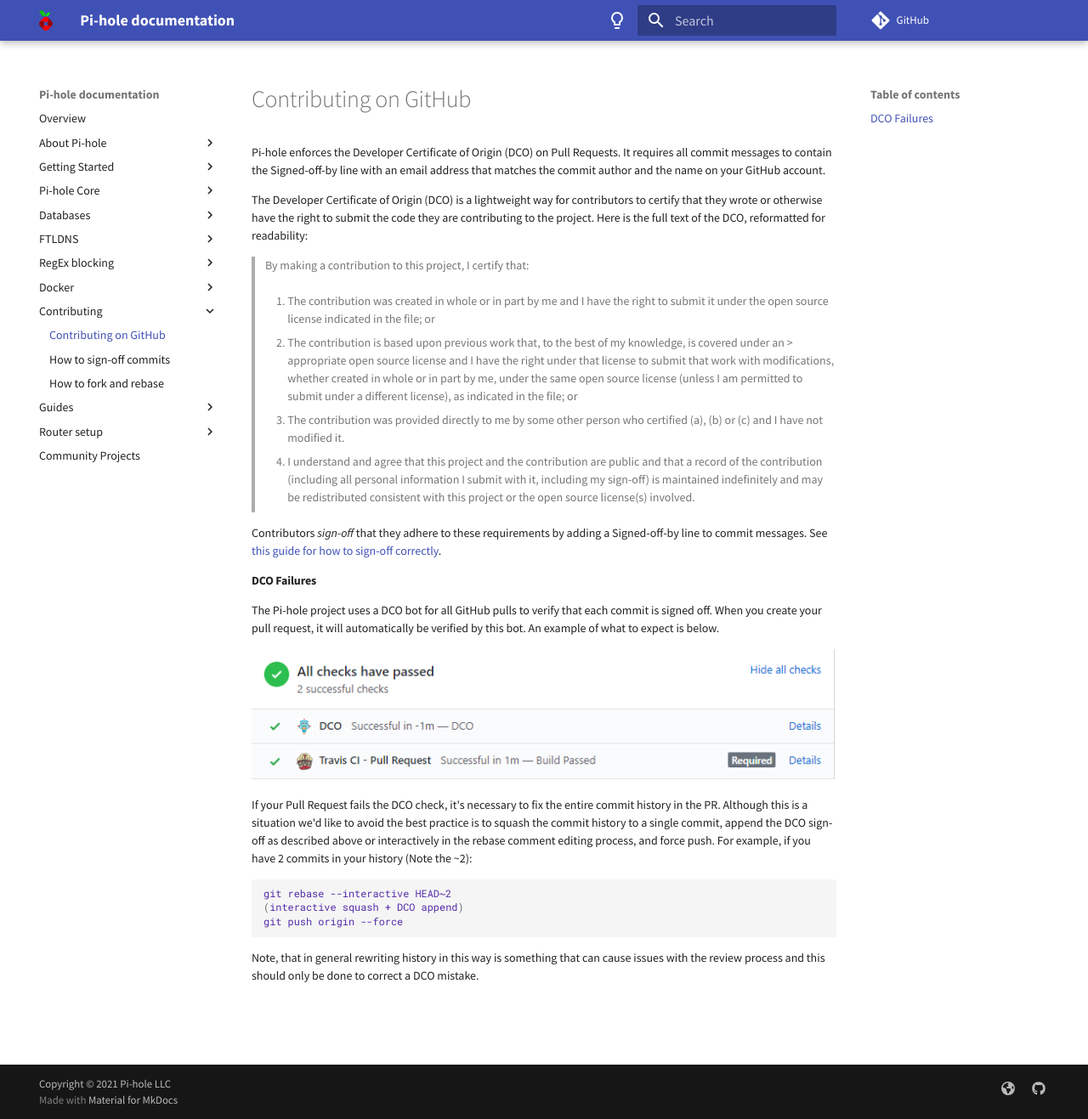
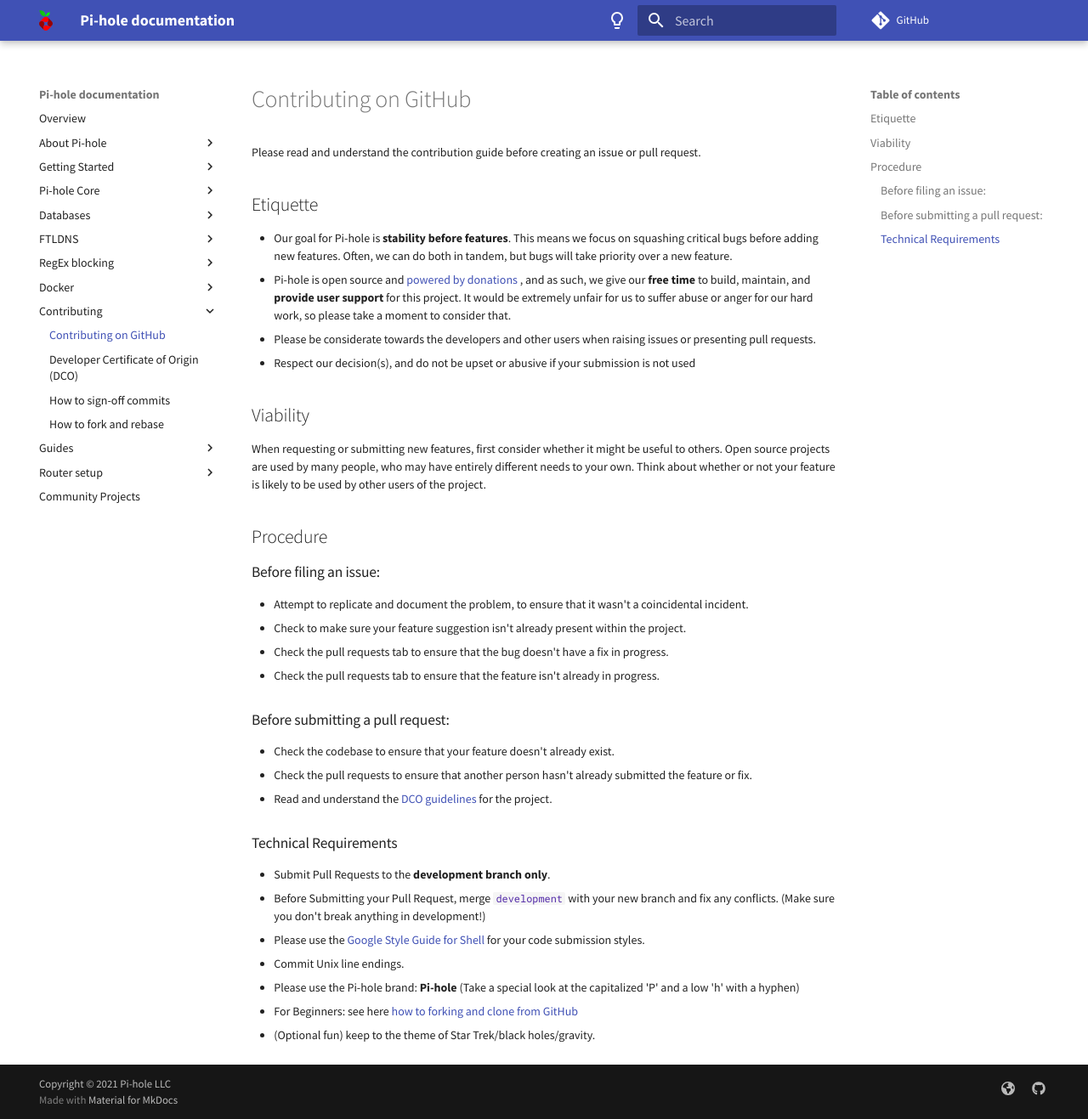
Before and after one commit to pi-hole/docs, an MkDocs documentation site: the page built from docs/guides/github/contributing.md, in a window 1280 px wide and 1317 px high. Shown: the whole window at 85% size. Built offline with MkDocs 1.6.1 and Material for MkDocs 9.7.7, drawn with Linux system fonts in a browser that asks for light colours; comment, search, counter and statistics services are not loaded.

Commit message:
Add general Contributors Guide
Signed-off-by: yubiuser <ckoenig@posteo.de>

````diff
--- a/docs/guides/github/contributing.md
+++ b/docs/guides/github/contributing.md
@@ -1,31 +1,37 @@
-Pi-hole enforces the Developer Certificate of Origin (DCO) on Pull Requests. It requires all commit messages to contain the Signed-off-by line with an email address that matches the commit author and the name on your GitHub account.
+Please read and understand the contribution guide before creating an issue or pull request.
 
-The Developer Certificate of Origin (DCO) is a lightweight way for contributors to certify that they wrote or otherwise have the right to submit the code they are contributing to the project. Here is the full text of the DCO, reformatted for readability:
+## Etiquette
 
-> By making a contribution to this project, I certify that:
->
-> 1. The contribution was created in whole or in part by me and I have the right to submit it under the open source license indicated in the file; or
->
-> 2. The contribution is based upon previous work that, to the best of my knowledge, is covered under an > appropriate open source license and I have the right under that license to submit that work with modifications, whether created in whole or in part by me, under the same open source license (unless I am permitted to submit under a different license), as indicated in the file; or
->
-> 3. The contribution was provided directly to me by some other person who certified (a), (b) or (c) and I have not modified it.
->
-> 4. I understand and agree that this project and the contribution are public and that a record of the contribution (including all personal information I submit with it, including my sign-off) is maintained indefinitely and may be redistributed consistent with this project or the open source license(s) involved.
+- Our goal for Pi-hole is **stability before features**. This means we focus on squashing critical bugs before adding new features. Often, we can do both in tandem, but bugs will take priority over a new feature.
+- Pi-hole is open source and [powered by donations](https://pi-hole.net/donate/) , and as such, we give our **free time** to build, maintain, and **provide user support** for this project. It would be extremely unfair for us to suffer abuse or anger for our hard work, so please take a moment to consider that.
+- Please be considerate towards the developers and other users when raising issues or presenting pull requests.
+- Respect our decision(s), and do not be upset or abusive if your submission is not used
 
-Contributors *sign-off* that they adhere to these requirements by adding a Signed-off-by line to commit messages. See [this guide for how to sign-off correctly](./how-to-signoff.md).
+## Viability
 
-#### DCO Failures
+When requesting or submitting new features, first consider whether it might be useful to others. Open source projects are used by many people, who may have entirely different needs to your own. Think about whether or not your feature is likely to be used by other users of the project.
 
-The Pi-hole project uses a DCO bot for all GitHub pulls to verify that each commit is signed off. When you create your pull request, it will automatically be verified by this bot. An example of what to expect is below.
+## Procedure
 
-![Screenshot](../../images/github-commit-bots-expanded.png)
+### Before filing an issue:
 
-If your Pull Request fails the DCO check, it's necessary to fix the entire commit history in the PR. Although this is a situation we'd like to avoid the best practice is to squash the commit history to a single commit, append the DCO sign-off as described above or interactively in the rebase comment editing process, and force push. For example, if you have 2 commits in your history (Note the ~2):
+- Attempt to replicate and document the problem, to ensure that it wasn't a coincidental incident.
+- Check to make sure your feature suggestion isn't already present within the project.
+- Check the pull requests tab to ensure that the bug doesn't have a fix in progress.
+- Check the pull requests tab to ensure that the feature isn't already in progress.
 
-```bash
-git rebase --interactive HEAD~2
-(interactive squash + DCO append)
-git push origin --force
-```
+### Before submitting a pull request:
 
-Note, that in general rewriting history in this way is something that can cause issues with the review process and this should only be done to correct a DCO mistake.
+- Check the codebase to ensure that your feature doesn't already exist.
+- Check the pull requests to ensure that another person hasn't already submitted the feature or fix.
+- Read and understand the [DCO guidelines](./dco.md)  for the project.
+
+### Technical Requirements
+
+- Submit Pull Requests to the **development branch only**.
+- Before Submitting your Pull Request, merge `development` with your new branch and fix any conflicts. (Make sure you don't break anything in development!)
+- Please use the [Google Style Guide for Shell](https://google.github.io/styleguide/shellguide.html)  for your code submission styles.
+- Commit Unix line endings.
+- Please use the Pi-hole brand: **Pi-hole** (Take a special look at the capitalized 'P' and a low 'h' with a hyphen)
+- For Beginners: see here [how to forking and clone from GitHub](./how-to-fork-rebase.md)
+- (Optional fun) keep to the theme of Star Trek/black holes/gravity.
--- a/mkdocs.yml
+++ b/mkdocs.yml
@@ -124,6 +124,7 @@
     - 'DHCP': docker/DHCP.md
   - 'Contributing':
     - 'Contributing on GitHub': guides/github/contributing.md
+    - 'Developer Certificate of Origin (DCO)': guides/github/dco.md
     - 'How to sign-off commits': guides/github/how-to-signoff.md
     - 'How to fork and rebase': guides/github/how-to-fork-rebase.md
   - 'Guides':
````
Also changed, not shown: docs/guides/github/dco.md (added, +31 -0 lines).
